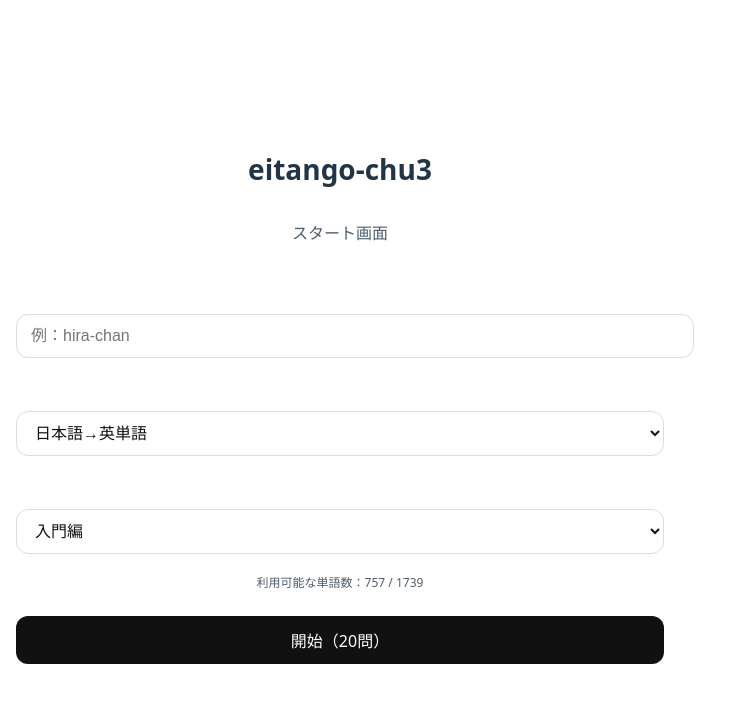
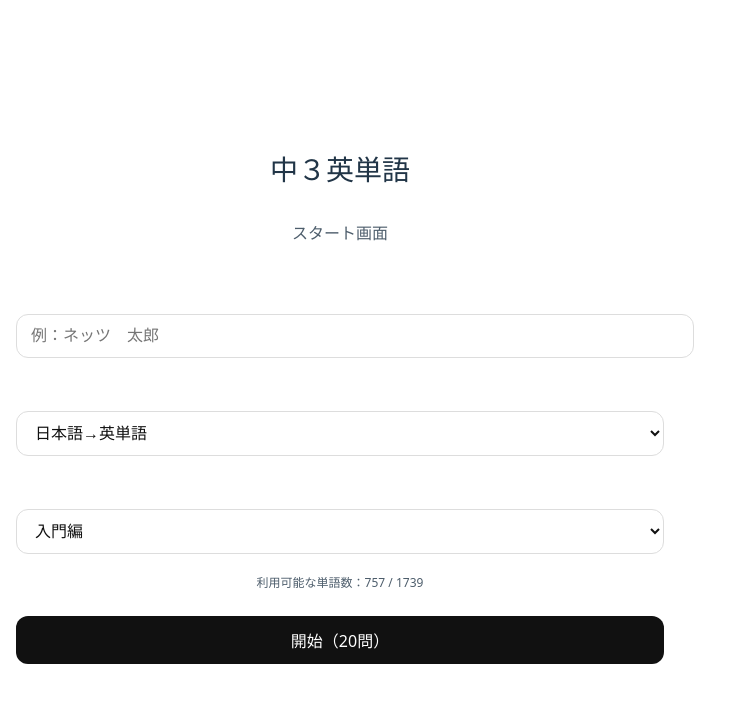
Before and after one commit to kohiramotonetz-create/eitango-chu3, a React (Vite) app: page / in a window 1280 px wide. Shown: the top 702 px of the page, without its empty margins (0-741 px from the left). Built offline with nearby package versions, Linux system fonts and the light colour scheme.

Commit message:
修正２８（表示修正）

```diff
--- a/src/App.jsx
+++ b/src/App.jsx
@@ -295,13 +295,13 @@ async function sendResult() {
   if (step === "start") {
     content = (
       <div style={wrapStyle}>
-        <h1 style={{ fontSize: 28, marginBottom: 8 }}>eitango-chu3</h1>
+        <h1 style={{ fontSize: 28, marginBottom: 8 }}>中３英単語</h1>
         <p style={{ opacity: 0.8, marginBottom: 16 }}>スタート画面</p>
 
         <label style={labelStyle}>あなたの名前</label>
         <input
           style={inputStyle}
-          placeholder="例：hira-chan"
+          placeholder="例：ネッツ　太郎"
           value={name}
           onChange={(e) => setName(e.target.value)}
         />
```
